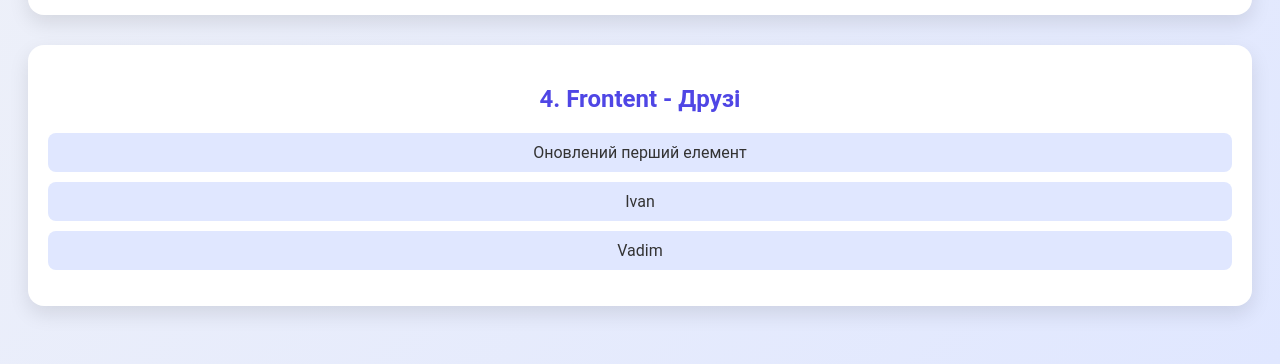
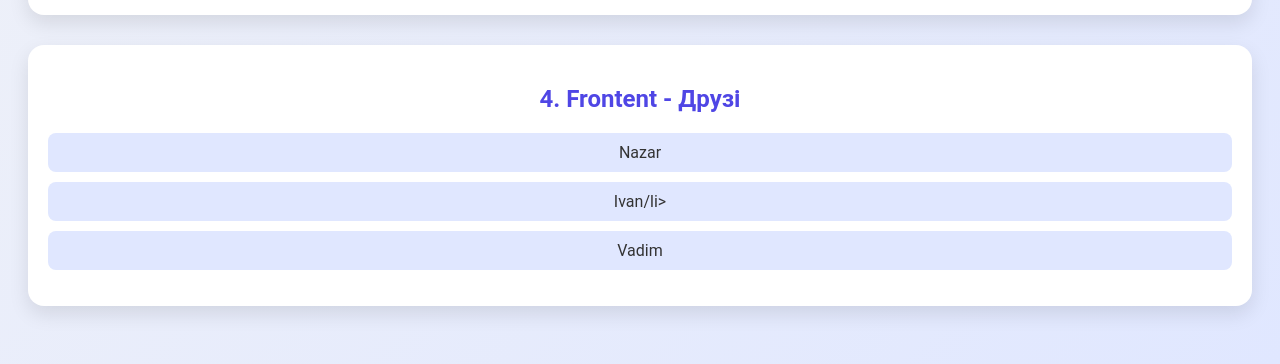
Before and after one commit to Taras1326/Homework-17.js, a plain HTML site: page index.html in a window 1280 px wide. Shown: the part 838-1202 px from the top of the page. Drawn offline with Linux system fonts and the light colour scheme.

Commit message:
hw-17.js

```diff
--- a/index.html
+++ b/index.html
@@ -28,7 +28,7 @@
         <h2>4. Frontent - Друзі</h2>
         <ul id="myList">
           <li>Nazar</li>
-          <li>Ivan</li>
+          <li>Ivan/li>
           <li>Vadim</li>
         </ul>
       </section>
--- a/js/homework17.js
+++ b/js/homework17.js
@@ -19,4 +19,4 @@
      // 4. Зміна першого елемента списку
      const list = document.getElementById('myList');
      const firstItem = list.querySelector('li');
-     firstItem.textContent = 'Оновлений перший елемент';
+     firstItem.textContent = 'Nazar';
```
